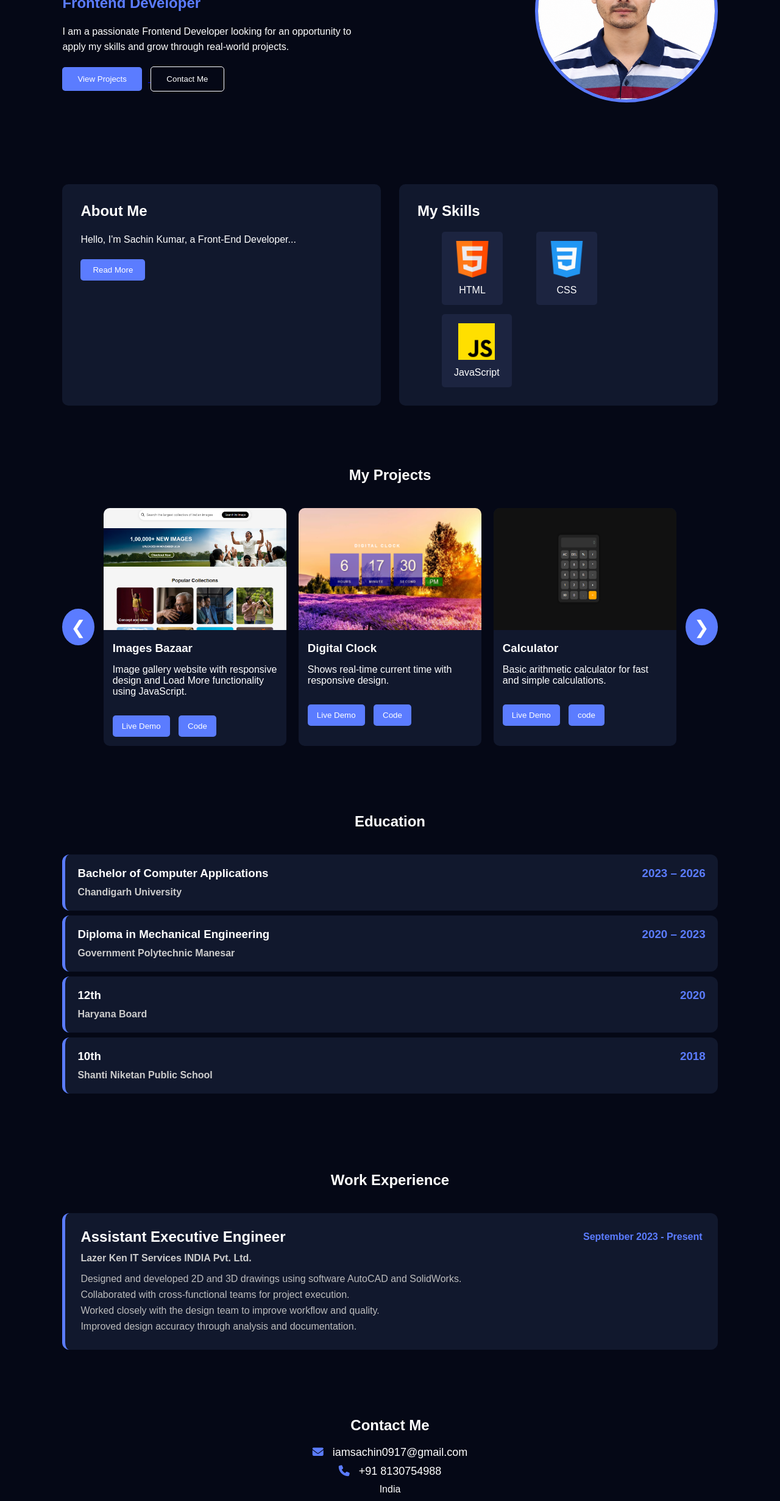
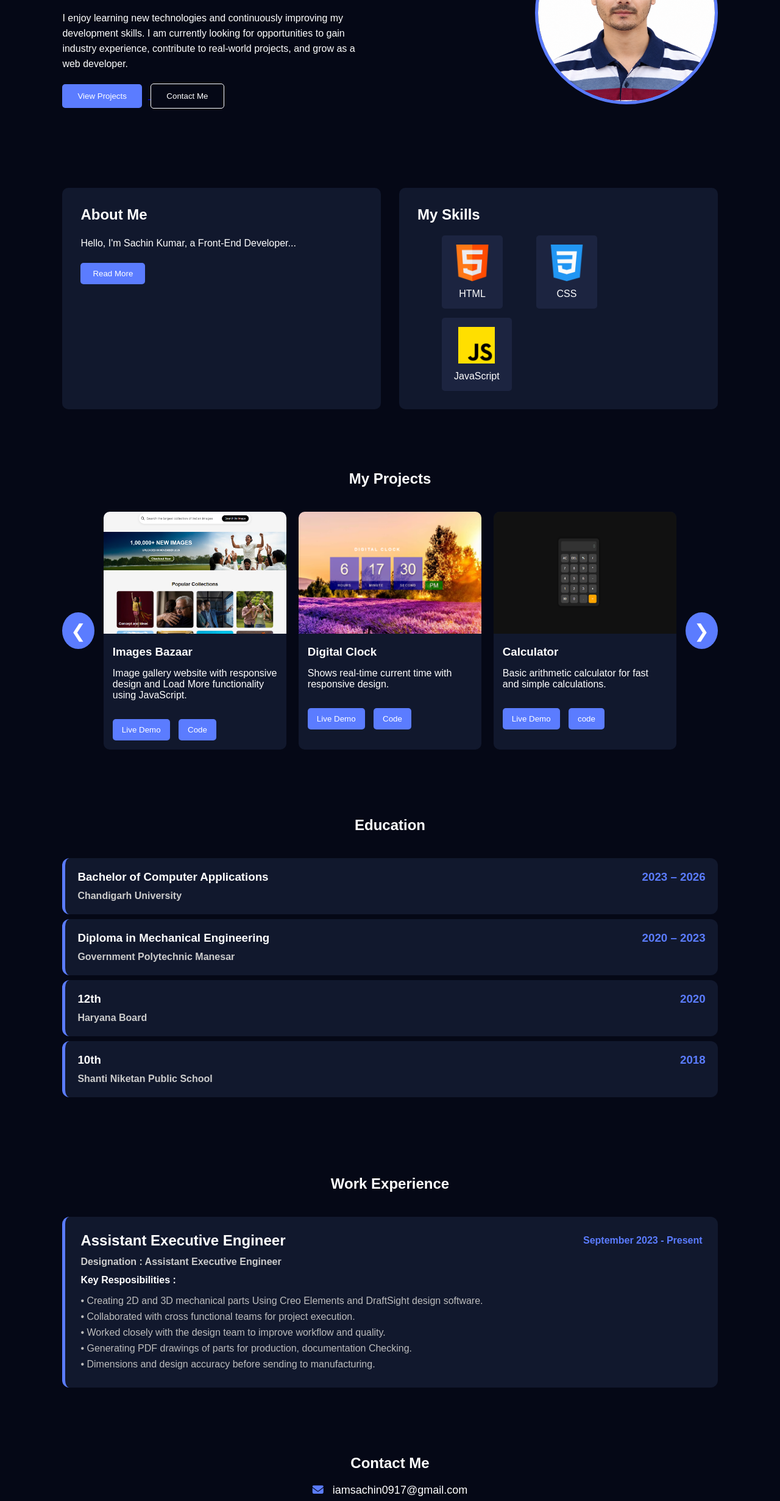
Before and after one commit to CodesBySachin/portfolio, a plain HTML site: page index.html in a window 1280 px wide. Shown: the part 287-2748 px from the top of the page at 61% size. Drawn offline with Linux system fonts and the light colour scheme.

Commit message:
Update index.html

```diff
--- a/index.html
+++ b/index.html
@@ -21,6 +21,7 @@
       <li><a href="#about">About</a></li>
       <li><a href="#skill">Skills</a></li>
       <li><a href="#project">Projects</a></li>
+      <li><a href="#Education">Education</a></li>
       <li><a href="#experience">Experience</a></li>
       <li><a href="#contact">Contact</a></li>
     </ul>
@@ -39,8 +40,9 @@
       <h2>Frontend Developer</h2>
 
       <p>
-        I am a passionate Frontend Developer looking for an opportunity
-        to apply my skills and grow through real-world projects.
+        I enjoy learning new technologies and continuously improving my development skills.
+        I am currently looking for opportunities to gain industry experience, contribute to real-world projects,
+        and grow as a web developer.
       </p>
 
       <div class="btns">
@@ -68,8 +70,10 @@
       <p id="aboutText">
   Hello, I'm Sachin Kumar, a Front-End Developer...
   <span id="moreText" style="display: none;">
-    I enjoy learning new technologies and continuously improving my development skills. I am currently looking for opportunities to gain industry experience, contribute to real-world projects, and grow as a web developer.
-  </span>
+Aspiring Frontend Developer with knowledge of HTML, CSS, JavaScript, and responsive web design. Skilled
+in creating interactive and user-friendly websites. Developed multiple frontend projects to strengthen
+practical development skills. Bringing 3 years of professional experience in Mechanical Design Engineering,
+along with a BCA degree. Eager to learn new technologies and build a career in web development.  </span>
 </p>
 
 <button id="readMoreBtn">Read More</button>
@@ -239,13 +243,15 @@
 
       </div>
 
-      <h4>Lazer Ken IT Services INDIA Pvt. Ltd.</h4>
+      <h4>Designation : Assistant Executive Engineer</h4>
+      <h4><span style="color: white;">Key Resposibilities :</span></h4>
 
       <p>
-        Designed and developed 2D and 3D drawings using software AutoCAD and SolidWorks.<br>
-        Collaborated with cross-functional teams for project execution.<br>
-        Worked closely with the design team to improve workflow and quality.<br>
-        Improved design accuracy through analysis and documentation.
+      • Creating 2D and 3D mechanical parts Using Creo Elements and DraftSight design software.<br>
+      • Collaborated with cross functional teams for project execution.<br>
+      • Worked closely with the design team to improve workflow and quality.<br>
+      • Generating PDF drawings of parts for production, documentation Checking.<br>
+      • Dimensions and design accuracy before sending to manufacturing.
       </p>
 
     </div>
```
